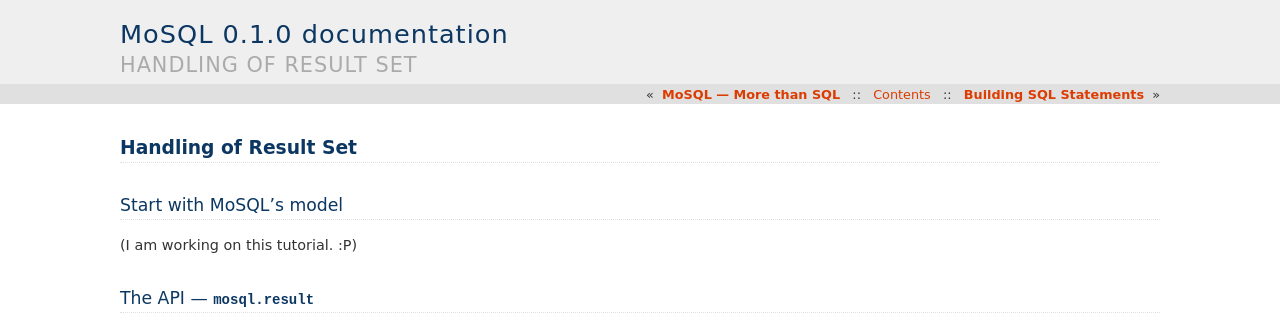
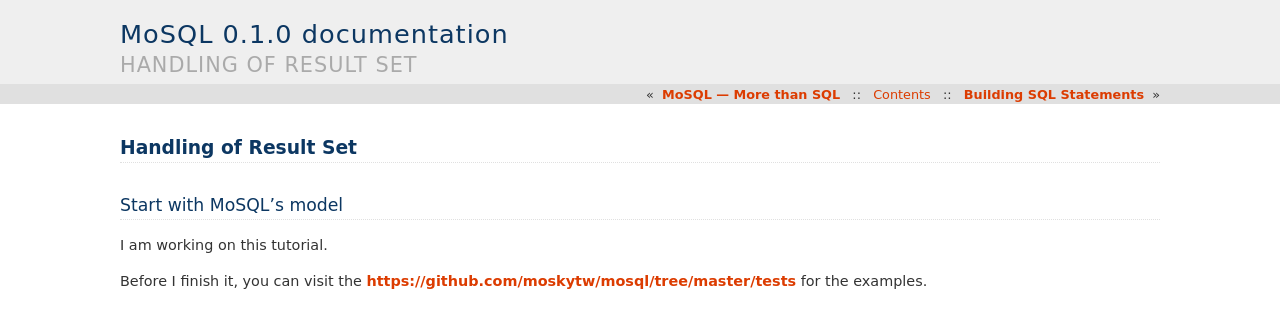
Before and after one commit to moskytw/mosql, a Sphinx documentation site: the page built from docs/result.rst, in a window 1280 px wide, cut to the strip 0-323 px from the top of the page. Built offline with Sphinx 7.4.7, drawn with Linux system fonts in a browser that asks for light colours.

Commit message:
updated doc

```diff
--- a/docs/result.rst
+++ b/docs/result.rst
@@ -7,7 +7,9 @@
 Start with MoSQL's model
 ------------------------
 
-(I am working on this tutorial. :P)
+I am working on this tutorial.
+
+Before I finish it, you can visit the https://github.com/moskytw/mosql/tree/master/tests for the examples.
 
 The API --- :py:mod:`mosql.result`
 ----------------------------------
```
